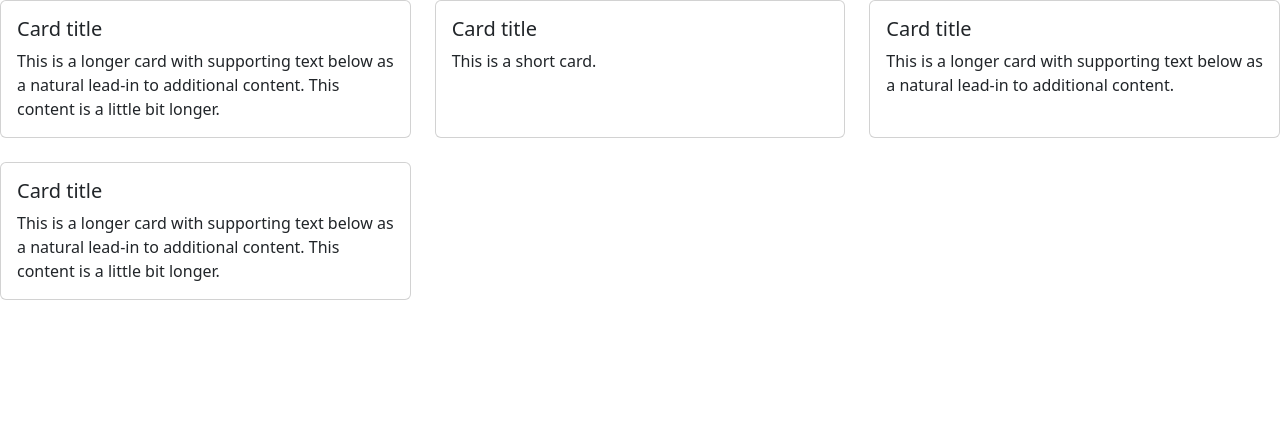
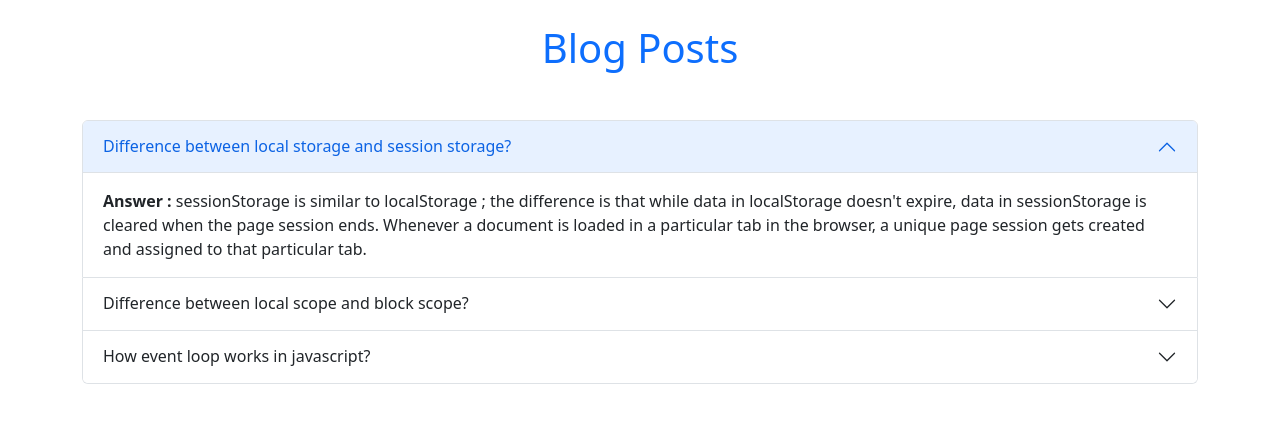
Before and after one commit to prachibala/speed-typer, a plain HTML site: page blog.html in a window 1280 px wide. Drawn offline with nearby package versions, Linux system fonts and the light colour scheme.

Commit message:
bug problem solve #8

```diff
--- a/blog.html
+++ b/blog.html
@@ -11,55 +11,99 @@
         />
     </head>
     <body>
-        <div class="row row-cols-1 row-cols-md-3 g-4">
-            <div class="col">
-                <div class="card h-100">
-                    <div class="card-body">
-                        <h5 class="card-title">Card title</h5>
-                        <p class="card-text">
-                            This is a longer card with supporting text below as
-                            a natural lead-in to additional content. This
-                            content is a little bit longer.
-                        </p>
+        <h1 class="container mt-4 mb-5 text-center" style="color: #0d6efd">
+            Blog Posts
+        </h1>
+        <div class="accordion container" id="accordionPanelsStayOpenExample ">
+            <div class="accordion-item">
+                <h2 class="accordion-header" id="panelsStayOpen-headingOne">
+                    <button
+                        class="accordion-button"
+                        type="button"
+                        data-bs-toggle="collapse"
+                        data-bs-target="#panelsStayOpen-collapseOne"
+                        aria-expanded="true"
+                        aria-controls="panelsStayOpen-collapseOne"
+                    >
+                        Difference between local storage and session storage?
+                    </button>
+                </h2>
+                <div
+                    id="panelsStayOpen-collapseOne"
+                    class="accordion-collapse collapse show"
+                    aria-labelledby="panelsStayOpen-headingOne"
+                >
+                    <div class="accordion-body">
+                        <strong>Answer :</strong>
+                        sessionStorage is similar to localStorage ; the
+                        difference is that while data in localStorage doesn't
+                        expire, data in sessionStorage is cleared when the page
+                        session ends. Whenever a document is loaded in a
+                        particular tab in the browser, a unique page session
+                        gets created and assigned to that particular tab.
                     </div>
                 </div>
             </div>
-            <div class="col">
-                <div class="card h-100">
-                    <div class="card-body">
-                        <h5 class="card-title">Card title</h5>
-                        <p class="card-text">This is a short card.</p>
+            <div class="accordion-item">
+                <h2 class="accordion-header" id="panelsStayOpen-headingTwo">
+                    <button
+                        class="accordion-button collapsed"
+                        type="button"
+                        data-bs-toggle="collapse"
+                        data-bs-target="#panelsStayOpen-collapseTwo"
+                        aria-expanded="false"
+                        aria-controls="panelsStayOpen-collapseTwo"
+                    >
+                        Difference between local scope and block scope?
+                    </button>
+                </h2>
+                <div
+                    id="panelsStayOpen-collapseTwo"
+                    class="accordion-collapse collapse"
+                    aria-labelledby="panelsStayOpen-headingTwo"
+                >
+                    <div class="accordion-body">
+                        <strong>Answer :</strong>
+                        The main difference between the local scope and block
+                        scope is that the block statements , don't create a new
+                        scope. So the var keyword will not have an effect,
+                        because the variables are still in the same scope. ES6
+                        introduced block scope by using the let and const
+                        keywords.
                     </div>
                 </div>
             </div>
-            <div class="col">
-                <div class="card h-100">
-                    <div class="card-body">
-                        <h5 class="card-title">Card title</h5>
-                        <p class="card-text">
-                            This is a longer card with supporting text below as
-                            a natural lead-in to additional content.
-                        </p>
-                    </div>
-                </div>
-            </div>
-            <div class="col">
-                <div class="card h-100">
-                    <div class="card-body">
-                        <h5 class="card-title">Card title</h5>
-                        <p class="card-text">
-                            This is a longer card with supporting text below as
-                            a natural lead-in to additional content. This
-                            content is a little bit longer.
-                        </p>
+            <div class="accordion-item">
+                <h2 class="accordion-header" id="panelsStayOpen-headingThree">
+                    <button
+                        class="accordion-button collapsed"
+                        type="button"
+                        data-bs-toggle="collapse"
+                        data-bs-target="#panelsStayOpen-collapseThree"
+                        aria-expanded="false"
+                        aria-controls="panelsStayOpen-collapseThree"
+                    >
+                        How event loop works in javascript?
+                    </button>
+                </h2>
+                <div
+                    id="panelsStayOpen-collapseThree"
+                    class="accordion-collapse collapse"
+                    aria-labelledby="panelsStayOpen-headingThree"
+                >
+                    <div class="accordion-body">
+                        <strong>Answer :</strong>
+                        The Event Loop has one simple job — to monitor the Call
+                        Stack and the Callback Queue. If the Call Stack is
+                        empty, the Event Loop will take the first event from the
+                        queue and will push it to the Call Stack, which
+                        effectively runs it. Such an iteration is called a tick
+                        in the Event Loop.
                     </div>
                 </div>
             </div>
         </div>
+
+        <script src="https://cdn.jsdelivr.net/npm/bootstrap@5.2.1/dist/js/bootstrap.bundle.min.js"></script>
     </body>
 </html>
-<!-- // <h3>${questionText}</h3>
-	// <div>
-	// 	<p>You took: <span class="bold">${timeTaken}</span> seconds</p>
-	// 	<p>You made <span class="bold red">${errorCount}</span> mistakes</p>
-	// </div> -->
```
